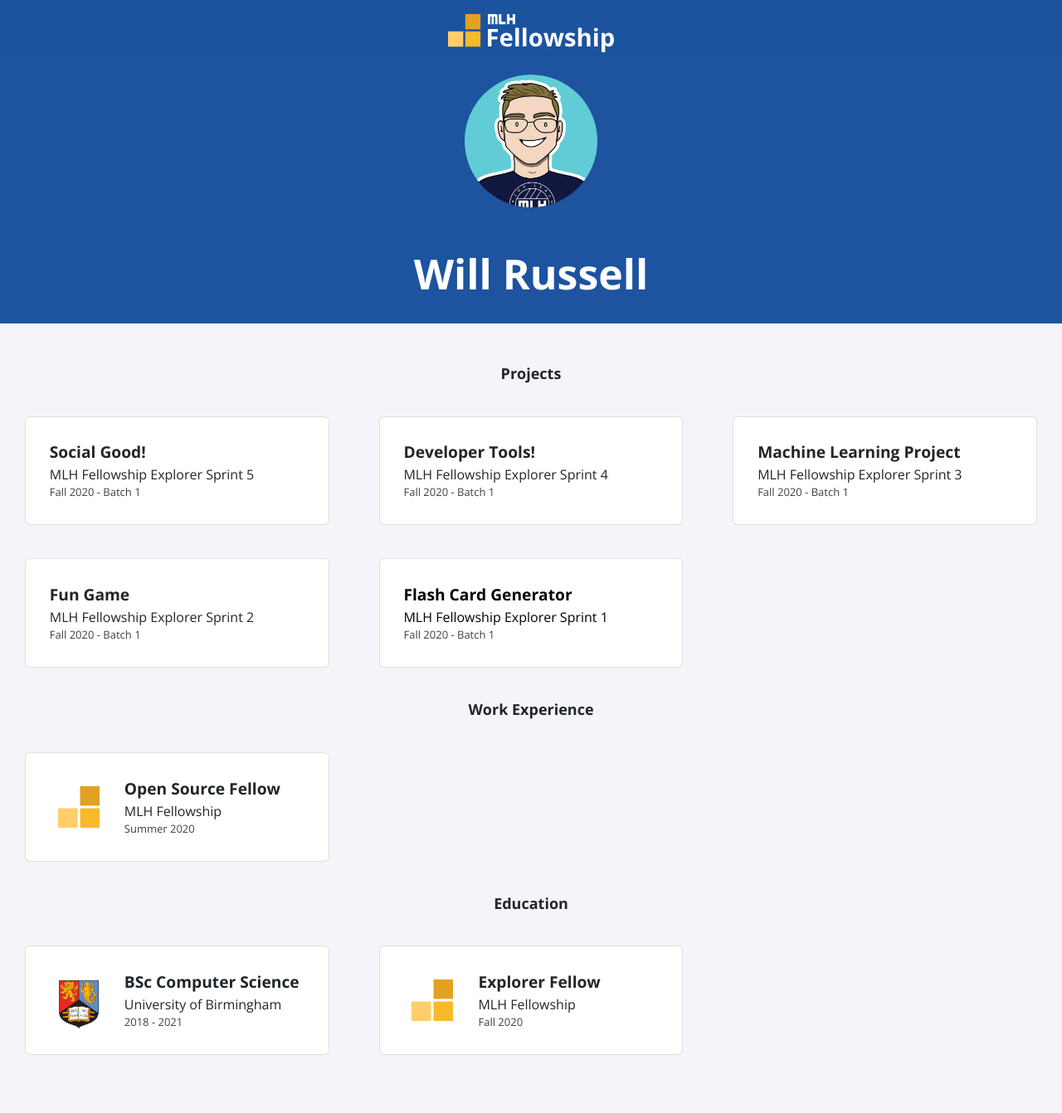
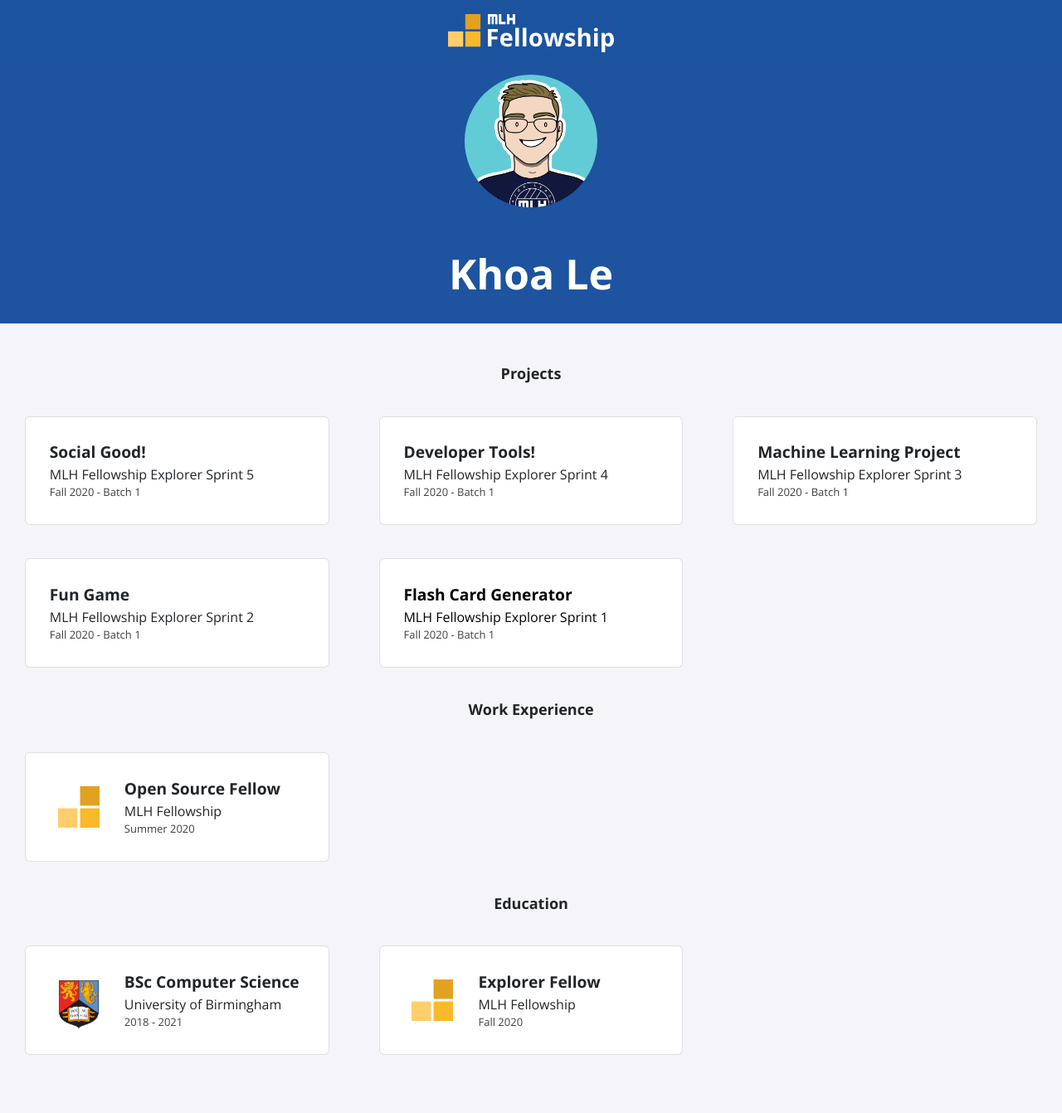
Before and after one commit to Jaggerafk/jaggerafk.github.io, a Jekyll site: the page built from index.html, in a window 1280 px wide. Shown: the whole page at 83% size. Built offline with Jekyll 4.4.1, drawn with Linux system fonts in a browser that asks for light colours; nearby versions of some CDN libraries.

Commit message:
Update _config.yml

```diff
--- a/_config.yml
+++ b/_config.yml
@@ -1,13 +1,13 @@
-title: "Will Russell"
-email: fellowship@mlh.io
+title: "Khoa Le"
+email: noemail@gmail.com
 description: >- # this means to ignore newlines until "baseurl:"
   Write an awesome description for your new site here. You can edit this
   line in _config.yml. It will appear in your document head meta (for
   Google search results) and in your feed.xml site description.
 baseurl: "/"
-url: "/portfolio-template"
-twitter_username: mlhacks
-github_username:  mlh-fellowship
+url: "https://jaggerafk.github.io/"
+twitter_username: Khoa
+github_username:  Khoa
 
 sass:
   sass_dir: _sass
```
